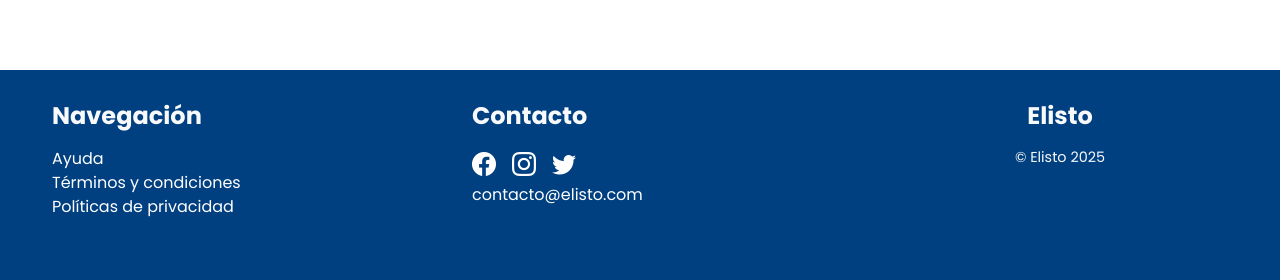
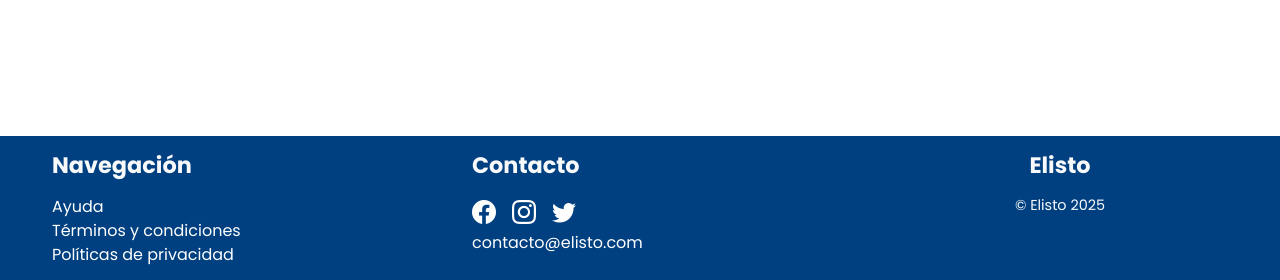
Before and after one commit to IgnacioBayugar/Elisto-ecommerce, a React (Vite) app: page / in a window 1280 px wide. Shown: the part 517-797 px from the top of the page. Built offline with nearby package versions, Linux system fonts and the light colour scheme; no server answers.

Commit message:
style(footer): improve spacing, adjust font-size

```diff
--- a/src/components/Footer/Footer.jsx
+++ b/src/components/Footer/Footer.jsx
@@ -4,10 +4,10 @@
   const currentYear = new Date().getFullYear();
 
   return (
-    <footer className="idb-footer text-light">
+    <footer className="idb-footer text-light pb-0 px-0 pt-3">
       <div className="container">
         <div className="row">
-          <div className="col-md-4">
+          <div className="col-md-4 mb-0">
             <h5 className="idb-footer__title">Navegación</h5>
             <ul className="list-unstyled">
               <li><a href="#" className="idb-footer__link">Ayuda</a></li>
@@ -15,7 +15,7 @@
               <li><a href="#" className="idb-footer__link">Políticas de privacidad</a></li>
             </ul>
           </div>
-          <div className="col-md-4">
+          <div className="col-md-4 mb-0">
             <h5 className="idb-footer__title">Contacto</h5>
             <ul className="list-unstyled">
               <li>
@@ -32,7 +32,7 @@
               <li><a href="mailto:contacto@elisto.com" className="idb-footer__link">contacto@elisto.com</a></li>
             </ul>
           </div>
-          <div className="col-md-4 text-center">
+          <div className="col-md-4 mb-0 text-center">
             <h5 className="idb-footer__title">Elisto</h5>
             <p>© Elisto {currentYear}</p>
           </div>
--- a/src/components/Footer/Footer.scss
+++ b/src/components/Footer/Footer.scss
@@ -2,13 +2,13 @@
 $secondary-color: #E85234;
 $text-color: #ffffff;
 
-footer {
+.idb-footer {
   background-color: $primary-color;
   color: $text-color;
   padding: 2rem 0;
 
   .idb-footer__title {
-    font-size: 1.5rem;
+    font-size: 1.4rem;
     font-weight: bold;
     margin-bottom: 1rem;
   }
```
